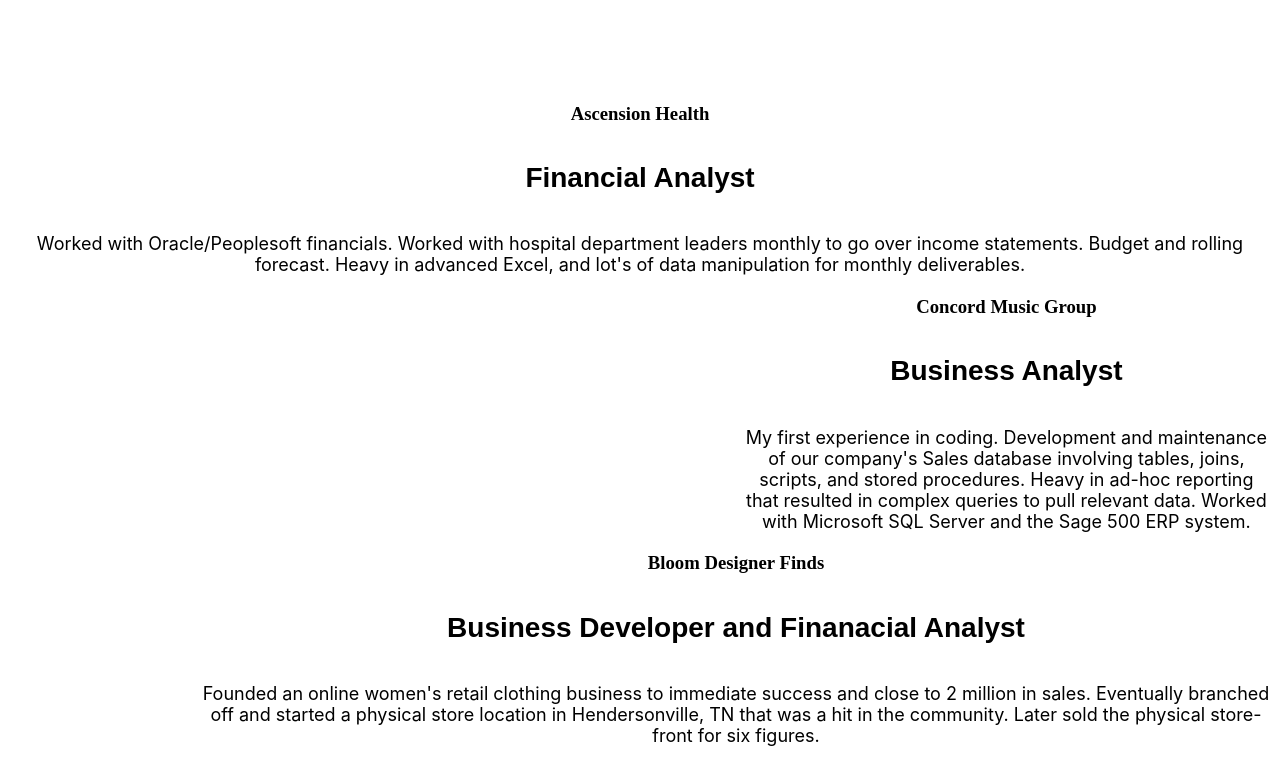
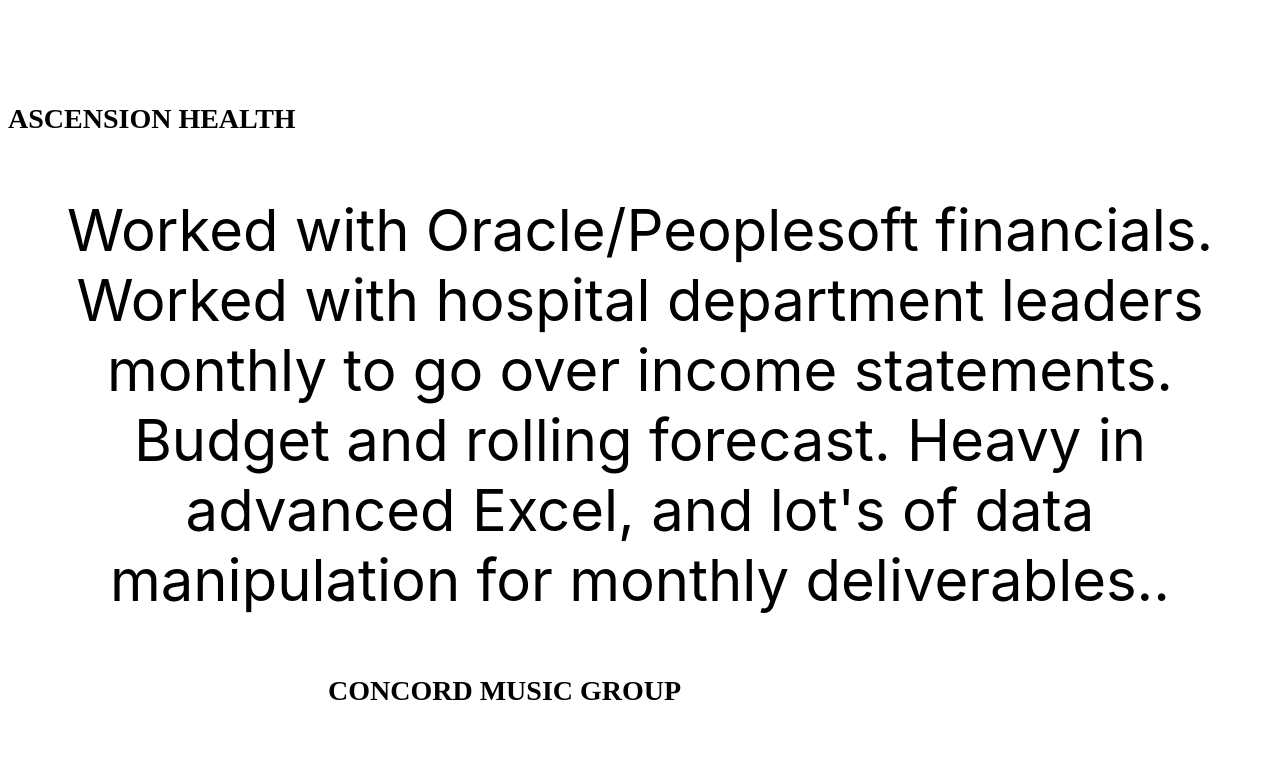
Before and after one commit to aaronsteenhoven/angular-portfolio, an Angular app: page /experience in a window 1280 px wide. Shown: the part 374-1134 px from the top of the page. Built offline with nearby package versions, Linux system fonts and the light colour scheme; what angular-bootstrap-md would draw is missing.

Commit message:
experience margin fixes

```diff
--- a/src/app/experience/experience.component.css
+++ b/src/app/experience/experience.component.css
@@ -1,18 +1,26 @@
 #concord{
     /* position: relative; */
     /* float: right; */
-    margin-left: 45.8rem;
+     margin-left: 20rem;
+
 
 }
 
 #bloom{
     /* position: relative; */
     /* float: right; */
-    margin-left: -33.8rem;
+    margin-left: 40rem;
 
 }
 
-h3{
+h5{
+    font-size: 28px;
+}
+
+/* p{
+    font-size: 70px;
+} */
+/* h3{
     text-align: center;
 }
 
@@ -20,11 +28,11 @@
     font-family: fantasy;
     font-size: 28px;
     text-align: center;
-}
+} */
 
 .card-text{
     font-family: -apple-system, BlinkMacSystemFont, 'Segoe UI', Roboto, Oxygen, Ubuntu, Cantarell, 'Open Sans', 'Helvetica Neue', sans-serif;
-    font-size: 18px;
+    font-size: 58px;
     text-align: center;
     padding: 2px;
 }
--- a/src/app/experience/experience.component.html
+++ b/src/app/experience/experience.component.html
@@ -1,64 +1,22 @@
 <p style="font-size: 6.5em; text-align:center; border: 1px solid lightgray;" class="text-monospace">EXPERIENCE</p>
 
+<div class="card w-50 mb-3 card border-dark mb-3 ">
+        <div class="card-body">
+          <h5 class="card-title card-header primary-color white-text">ASCENSION HEALTH</h5>
+          <p class="card-text">Worked with Oracle/Peoplesoft financials. Worked with hospital department leaders monthly to go over income statements. Budget and rolling forecast. Heavy in advanced Excel, and lot's of data manipulation for monthly deliverables..</p>
+        </div>
+      </div>
 
-
-<div id="ascension" class="container">
-    <div class="row">
-      <div class="col-6">
-
-
-<div class="card">
-    <h3 class="card-header primary-color white-text">Ascension Health</h3>
-    <div class="card-block">
-        <h4 class="card-title">Financial Analyst</h4>
-        <p class="card-text">Worked with Oracle/Peoplesoft financials. Worked with hospital department leaders monthly to go over income statements. Budget and rolling forecast. Heavy in advanced Excel, and lot's of data manipulation for monthly deliverables.</p>
-
+<div id="concord" class="card w-50 mb-3 card border-dark mb-3 card text-center">
+    <div class="card-body">
+        <h5 class="card-title card-header primary-color white-text">CONCORD MUSIC GROUP</h5>
+        <p class="card-text">My first experience in coding. Development and maintenance of our company's Sales database involving tables, joins, scripts, and stored procedures. Heavy in ad-hoc reporting that resulted in complex queries to pull relevant data. Worked with Microsoft SQL Server and the Sage 500 ERP system.</p>
     </div>
 </div>
- </div>
+
+<div id="bloom" class="card w-50 mb-3 card border-dark mb-3 card text-right">
+     <div class="card-body">
+        <h5 class="card-title card-header primary-color white-text">BLOOM DESIGNER FINDS</h5>
+        <p class="card-text">Founded an online women's retail clothing business to immediate success and close to 2 million in sales. Eventually branched off and started a physical store location in Hendersonville, TN that was a hit in the community. Later sold the physical store-front for six figures..</p>
+    </div>
 </div>
-</div>
-
-
-<div id="concord" class="container">
-    <div class="row">
-      <div class="col-6">
-<div class="card">
-    <h3 class="card-header primary-color white-text">Concord Music Group</h3>
-    <div class="card-block">
-        <h4 class="card-title">Business Analyst</h4>
-        <p class="card-text"> My first experience in coding. Development and maintenance of our company's Sales database involving tables, joins, scripts, and stored procedures. Heavy in ad-hoc reporting that resulted in complex queries to pull relevant data. Worked with Microsoft SQL Server and the Sage 500 ERP system.</p>
-
-    </div>
-  </div>
-</div>
-</div>
-
-    <!-- <div class="row">
-        <div class="col-12"> -->
-
-  <div id="bloom" class="container">
-   <div class="row">
-   <div class="col-6">
-  <div  class="card">
-      <h3 class="card-header primary-color white-text">Bloom Designer Finds</h3>
-      <div class="card-block">
-          <h4 class="card-title">Business Developer and Finanacial Analyst</h4>
-          <p class="card-text"> Founded an online women's retail clothing business to immediate success and close to 2 million in sales. Eventually branched off and started a physical store location in Hendersonville, TN that was a hit in the community. Later sold the physical store-front for six figures.</p>
-
-      </div>
-    </div>
-  </div>
-  </div>
-
-
-
-
-<!-- <div class="card">
-    <h3 class="card-header primary-color white-text">Concord Music Group</h3>
-    <div class="card-block">
-        <h4 class="card-title">Business Analyst</h4>
-        <p class="card-text">Development and maintenance of our company's Sales database involving tables, joins, scripts, and stored procedures. Heavy in ad-hoc reporting that resulted in complex queries to pull relevant data. Worked with Microfsoft SQL Server and the Sage 500 ERP system.</p>
-
-    </div>
-</div> -->
```
